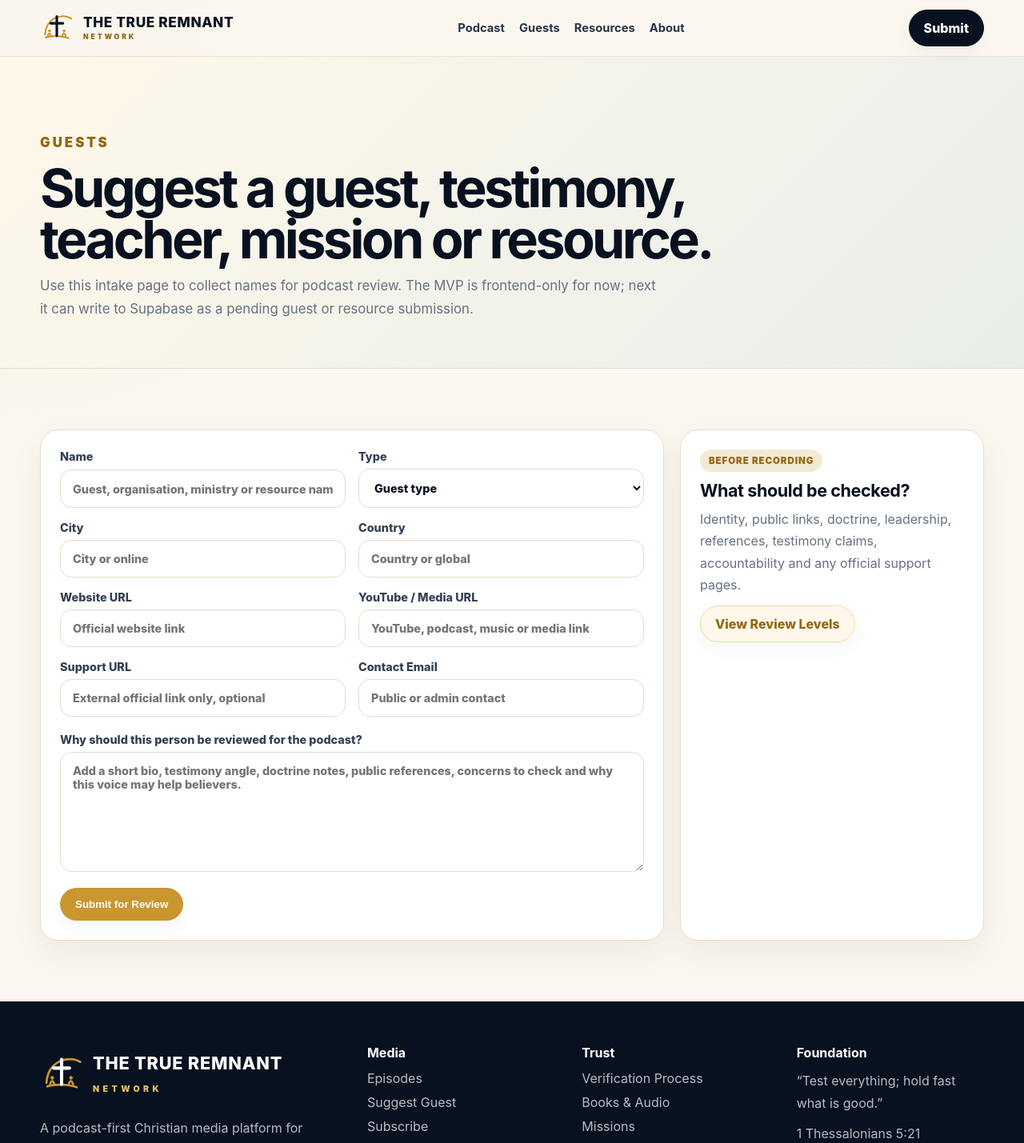
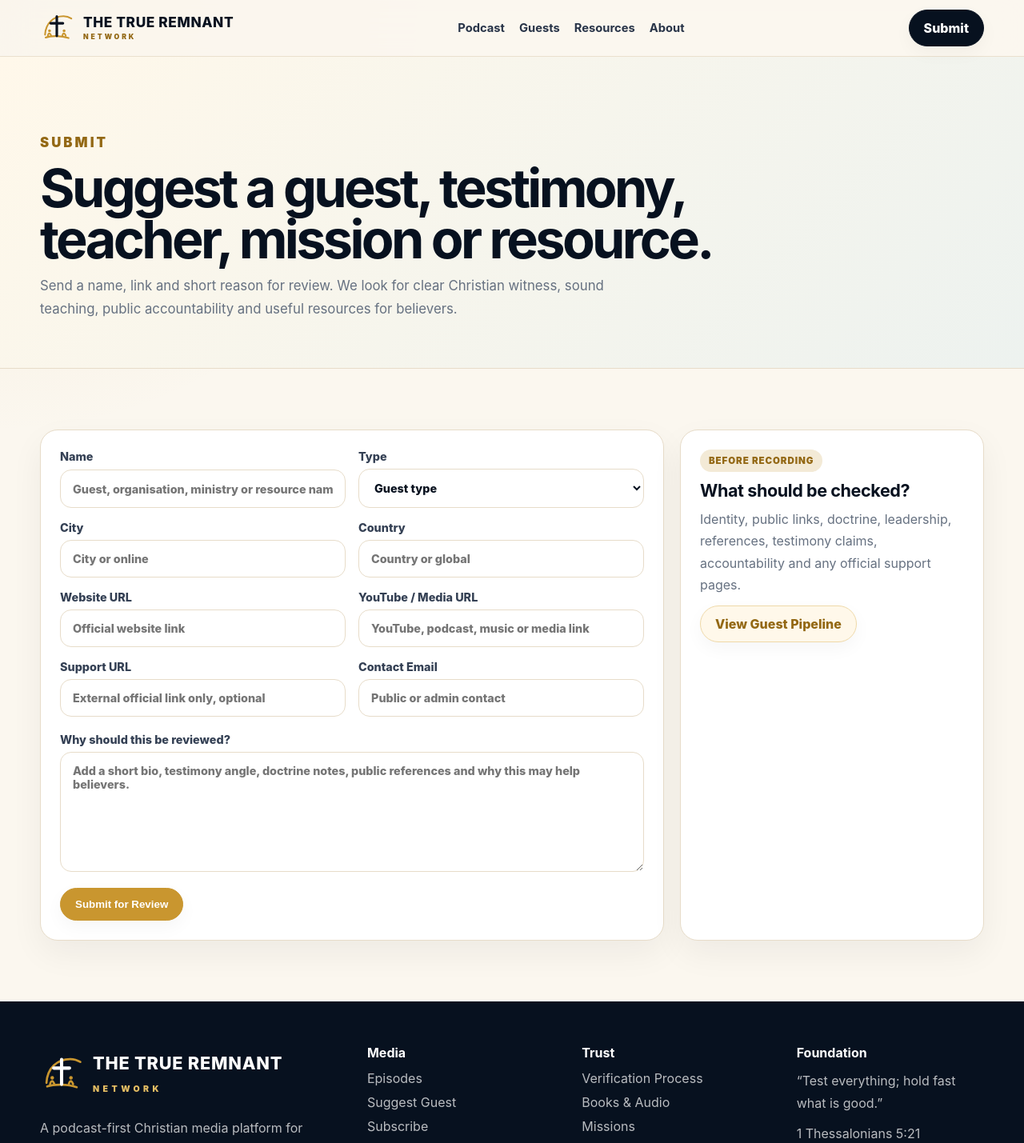
Before and after one commit to dakande85-bit/the-true-remnant-network, a Next.js app: page /submit in a window 1280 px wide. Shown: the top 1429 px of the page at 80% size. Built offline with nearby package versions, Linux system fonts and the light colour scheme.

Commit message:
Make submit page public launch ready

```diff
--- a/src/app/submit/page.tsx
+++ b/src/app/submit/page.tsx
@@ -1,13 +1,12 @@
 export default function SubmitPage() {
   return (
     <>
-      <section className="page-hero">
+      <section className="page-hero clean-page-hero">
         <div className="container">
-          <p className="kicker">Guests</p>
+          <p className="kicker">Submit</p>
           <h1>Suggest a guest, testimony, teacher, mission or resource.</h1>
           <p>
-            Use this intake page to collect names for podcast review. The MVP is frontend-only for now; next it can write
-            to Supabase as a pending guest or resource submission.
+            Send a name, link and short reason for review. We look for clear Christian witness, sound teaching, public accountability and useful resources for believers.
           </p>
         </div>
       </section>
@@ -27,8 +26,8 @@ export default function SubmitPage() {
             </div>
             <br />
             <label>
-              Why should this person be reviewed for the podcast?
-              <textarea placeholder="Add a short bio, testimony angle, doctrine notes, public references, concerns to check and why this voice may help believers." />
+              Why should this be reviewed?
+              <textarea placeholder="Add a short bio, testimony angle, doctrine notes, public references and why this may help believers." />
             </label>
             <br />
             <button className="btn btn-primary" type="button">Submit for Review</button>
@@ -38,7 +37,7 @@ export default function SubmitPage() {
             <span className="badge">Before recording</span>
             <h3>What should be checked?</h3>
             <p>Identity, public links, doctrine, leadership, references, testimony claims, accountability and any official support pages.</p>
-            <a className="btn btn-soft" href="/verification">View Review Levels</a>
+            <a className="btn btn-soft" href="/guests">View Guest Pipeline</a>
           </aside>
         </div>
       </section>
```
